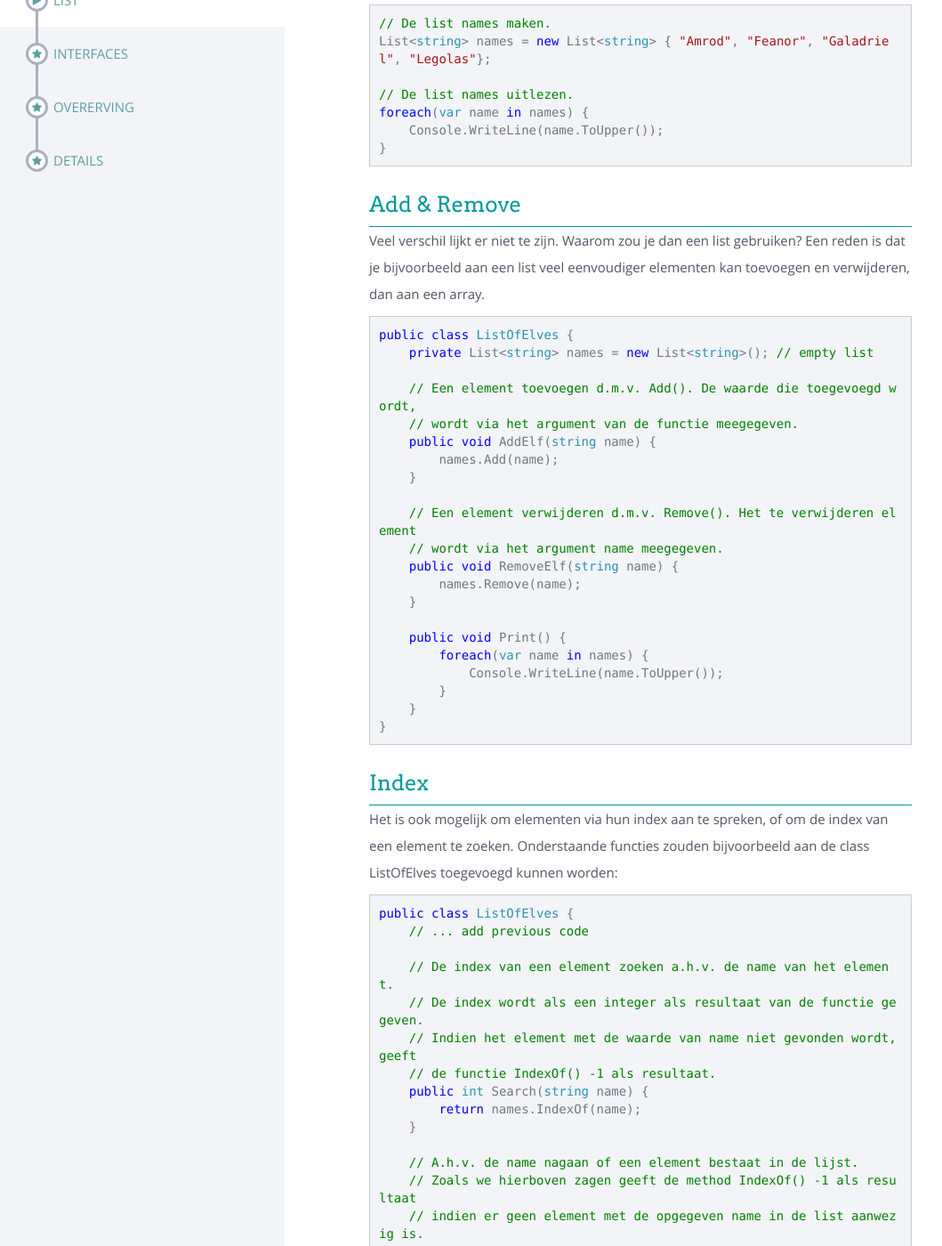
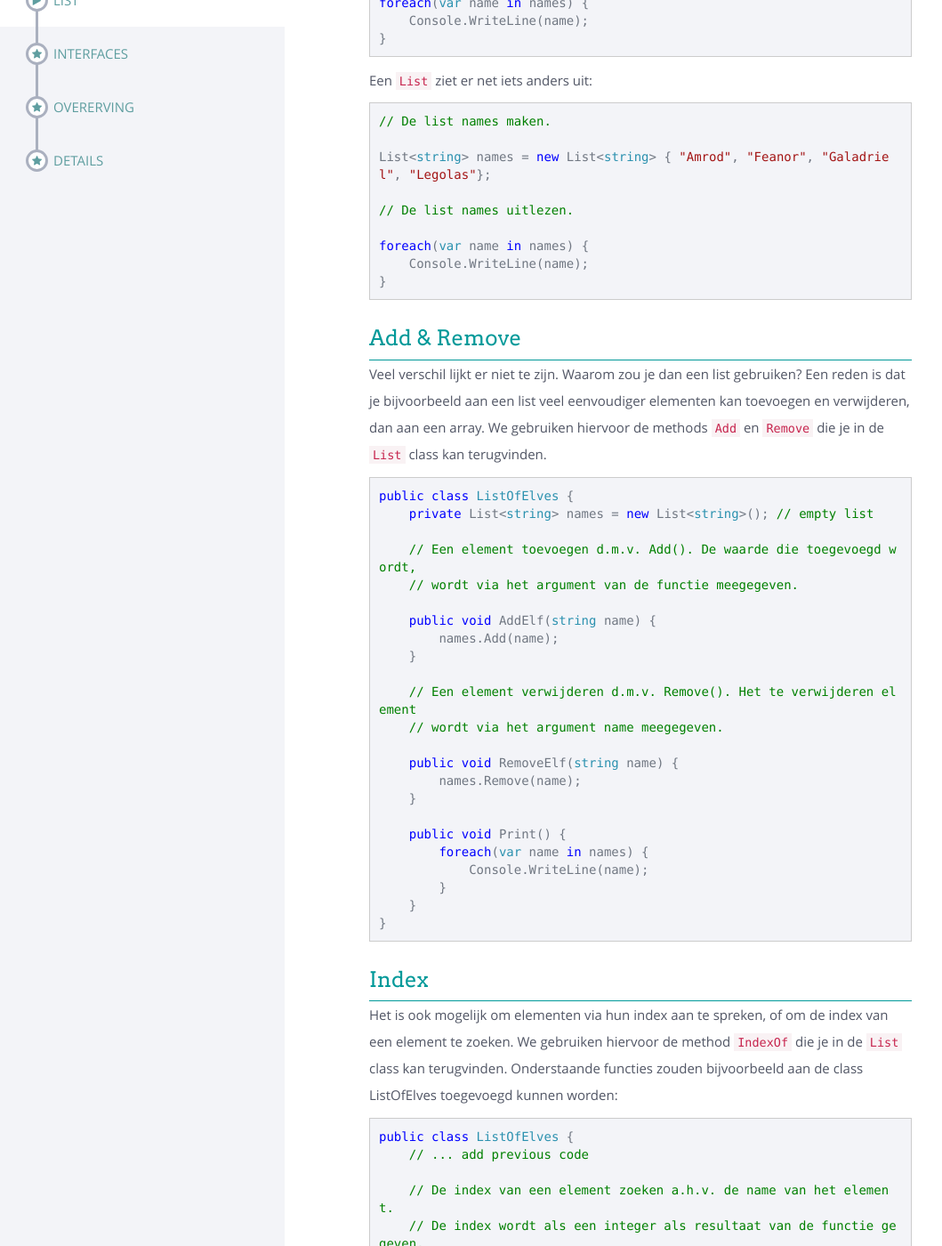
Before and after one commit to sma-it/sma-it.github.io, a Jekyll site: the page built from modules/advanced/_posts/2000-03-01-List.md, in a window 1280 px wide and 1400 px high, scrolled down 595 px. Shown: the whole window at 89% size, without its empty margins (0-1059 px from the left). Built offline with Jekyll 4.4.1, drawn with Linux system fonts in a browser that asks for light colours; nearby versions of some CDN libraries; some of the changed text lies outside the part shown.

Commit message:
Some changes + added link to List class documentation

````diff
--- a/modules/advanced/_posts/2000-03-01-List.md
+++ b/modules/advanced/_posts/2000-03-01-List.md
@@ -6,15 +6,19 @@
 
 <div class="header2" markdown = "1">## Wat is een list?
 </div>
+In dit hoofdstuk bespreken we de class List die in C# reeds voorzien is. Een beschrijving van deze class vind je onder de volgende [link](https://docs.microsoft.com/en-us/dotnet/api/system.collections.generic.list-1.sort?view=net-6.0).
+
 Een list kan je best vergelijken met een array, maar met veel meer mogelijkheden. Een array van strings zou je zo maken en uitlezen:
 
 ```csharp
 // De array names maken.
+
 string[] names = new string[] { "Amrod", "Feanor", "Galadriel", "Legolas"};
 
 // De array names uitlezen.
+
 foreach(var name in names) {
-    Console.WriteLine(name.ToUpper());
+    Console.WriteLine(name);
 }
 ```
 
@@ -22,17 +26,19 @@
 
 ```csharp
 // De list names maken.
+
 List<string> names = new List<string> { "Amrod", "Feanor", "Galadriel", "Legolas"};
 
 // De list names uitlezen.
+
 foreach(var name in names) {
-    Console.WriteLine(name.ToUpper());
+    Console.WriteLine(name);
 }
 ```
 
 <div class="header2" markdown = "1">## Add & Remove
 </div>
-Veel verschil lijkt er niet te zijn. Waarom zou je dan een list gebruiken? Een reden is dat je bijvoorbeeld aan een list veel eenvoudiger elementen kan toevoegen en verwijderen, dan aan een array.
+Veel verschil lijkt er niet te zijn. Waarom zou je dan een list gebruiken? Een reden is dat je bijvoorbeeld aan een list veel eenvoudiger elementen kan toevoegen en verwijderen, dan aan een array. We gebruiken hiervoor de methods `Add` en `Remove` die je in de `List` class kan terugvinden.
 
 ```csharp
 public class ListOfElves {
@@ -40,19 +46,21 @@
 
     // Een element toevoegen d.m.v. Add(). De waarde die toegevoegd wordt,
     // wordt via het argument van de functie meegegeven.
+
     public void AddElf(string name) {
         names.Add(name);
     }
 
     // Een element verwijderen d.m.v. Remove(). Het te verwijderen element
     // wordt via het argument name meegegeven.
+
     public void RemoveElf(string name) {
         names.Remove(name);
     }
 
     public void Print() {
         foreach(var name in names) {
-            Console.WriteLine(name.ToUpper());
+            Console.WriteLine(name);
         }
     }
 }
@@ -60,7 +68,7 @@
 
 <div class="header2" markdown = "1">## Index
 </div>
-Het is ook mogelijk om elementen via hun index aan te spreken, of om de index van een element te zoeken.
+Het is ook mogelijk om elementen via hun index aan te spreken, of om de index van een element te zoeken. We gebruiken hiervoor de method `IndexOf` die je in de `List` class kan terugvinden.
 Onderstaande functies zouden bijvoorbeeld aan de class ListOfElves toegevoegd kunnen worden:
 
 ```csharp
@@ -71,6 +79,7 @@
     // De index wordt als een integer als resultaat van de functie gegeven.
     // Indien het element met de waarde van name niet gevonden wordt, geeft
     // de functie IndexOf() -1 als resultaat.
+
     public int Search(string name) {
         return names.IndexOf(name);
     }
@@ -81,6 +90,7 @@
     // IndexOf() wordt in onderstaande functie Exists gebruikt om een boolean te returnen.
     // De boolean krijgt de waarde false indien het element niet bestaat, true indien het
     // wel in de list zit.
+
     public bool Exists(string name) {
         if(names.IndexOf(name) == -1) {
             return false;
@@ -101,7 +112,7 @@
 
 <div class="header2" markdown = "1">## Sorteren
 </div>
-Ook kan je een `List` eenvoudig sorteren. We zouden de class hierboven zo kunnen herschrijven dat het sorteren vanzelf gebeurt wanneer je een element toevoegt of verwijdert. We doen dit door de method Sort() toe te voegen aan de functies AddElf() en RemoveElf(). Op die manier wordt de list, telkens er een element toegevoegd of verwijderd wordt, opnieuw gesorteerd.
+Ook kan je een `List` eenvoudig sorteren. We zouden de class hierboven zo kunnen herschrijven dat het sorteren vanzelf gebeurt wanneer je een element toevoegt of verwijdert. We doen dit door de method Sort() toe te voegen aan de functies AddElf() en RemoveElf(). Op die manier wordt de list, telkens er een element toegevoegd of verwijderd wordt, opnieuw gesorteerd. De `Sort` functie kan je in de `List` class terugvinden.
 
 ```csharp
 public class ListOfElves {
@@ -119,7 +130,7 @@
 
     public void Print() {
         foreach(var name in names) {
-            Console.WriteLine(name.ToUpper());
+            Console.WriteLine(name);
         }
     }
 }
@@ -139,6 +150,10 @@
 }
 ```
 
+<div class="note oefening">
+    <p>Open het project <a href="https://github.com/sma-it/oefening-list-1" target="_blank">oefening-list-1</a> en maak oefeningenreeks 1 en 2</p>
+</div>
+
 ### Voorbeeld 2: een List van een eigen class
 Eigen classes zijn net zo eenvoudig, behalve wanneer je ze wil sorteren. In dat geval moet je twee zaken voorzien:
 - Je class heeft een functie nodig om objecten van die class te vergelijken. Die functie moet 0 als resultaat geven wanneer twee objecten gelijk zijn, 1 wanneer het huidige object groter is, en -1 wanneer het huidige object kleiner is.
@@ -165,20 +177,28 @@
     // dan de Elf die als argument meegegeven wordt, dan geeft de functie -1
     // als resultaat, zijn ze even oud dan is het resultaat 0, is de Elf ouder
     // dan het argument dan geeft de functie 1 als resultaat.
+
     public int CompareAge(Elf other) {
-        if(age == other.age) return 0;
-        if(age < other.age) return -1;
+        if(Age == other.Age)
+        {
+            return 0;
+        }
+        if(Age < other.Age)
+        {
+            return -1;
+        }
         return 1;
     }
 
     // De functie CompareName vergelijkt de namen van 2 Elf-elementen
     // uit de lijst.
+
     public int CompareName(Elf other) {
         // Omdat name van het type String is, kunnen we de CompareTo() method
         // van de String class gebruiken. We moeten deze vergelijking dus niet
         // zelf uitwerken zoals bij CompareAge() hierboven. CompareTo zal zelf
         // -1, 0 of 1 returnen.
-        return name.CompareTo(other.name);
+        return Name.CompareTo(other.Name);
     }
 
 
@@ -226,14 +246,12 @@
 // (Voeg eerst elementen aan de List toe.)
 
 // Elk element van de List tonen d.m.v. een inline functie.
-list.Foreach((account) => {
-    Console.WriteLine(account);
-});
+list.Foreach((account) => { Console.WriteLine(account); });
 ```
 Het argument tussen de haakjes is dan elke keer een item uit de lijst. De naam mag je zelf kiezen en wordt zo doorgegeven aan de inline functie.
 
 <div class="note oefening">
-    <p>Open het project <a href="https://github.com/sma-it/oefening-list-1" target="_blank">oefening-list-1</a> en maak de oefeningenreeks</p>
+    <p>Open het project <a href="https://github.com/sma-it/oefening-list-1" target="_blank">oefening-list-1</a> en maak oefeningenreeks 3 en 4</p>
 </div>
 
 <div class="toTop"><a href="#top">Omhoog</a></div>
````
Also changed, not shown: other parts of modules/advanced/_posts/2000-03-01-List.md (+6 -8 lines).
